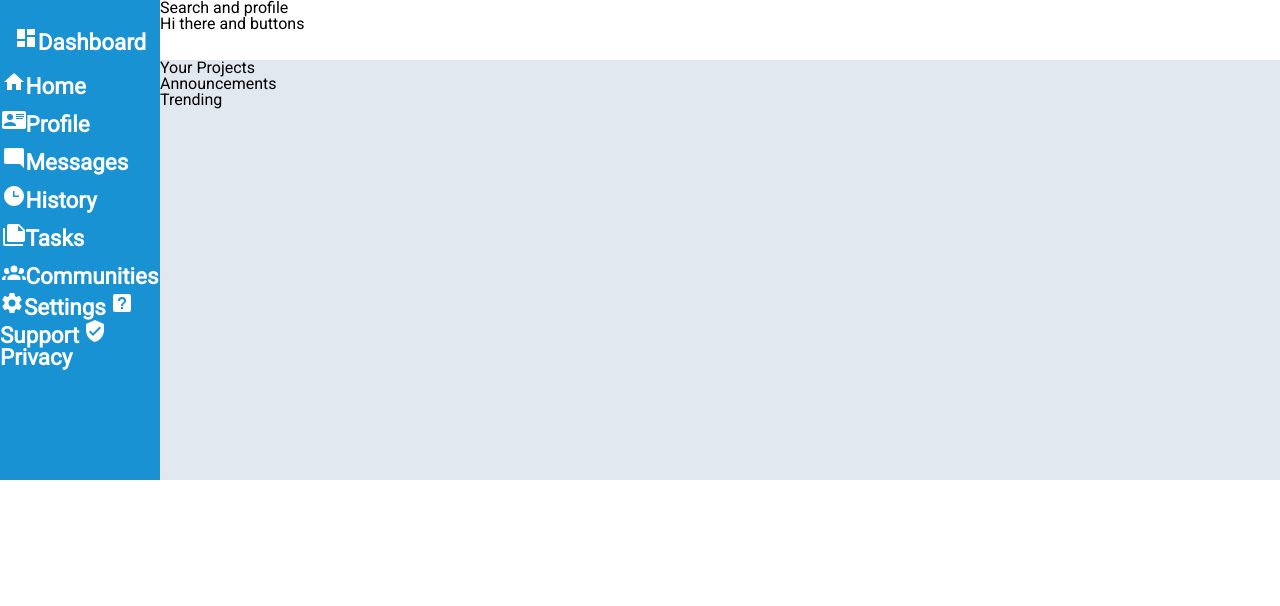
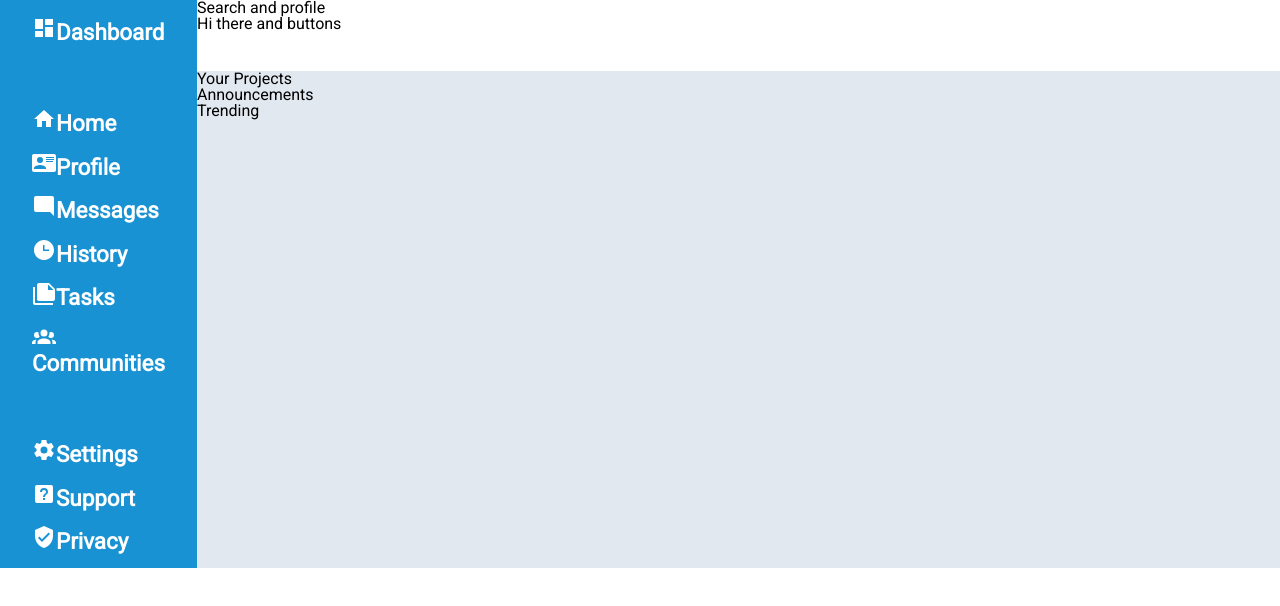
Before and after one commit to facufrau/odin-admin-dashboard, a plain HTML site: page index.html in a window 1280 px wide. Drawn offline with Linux system fonts and the light colour scheme.

Commit message:
Fix layout for side navbar

```diff
--- a/styles.css
+++ b/styles.css
@@ -32,24 +32,19 @@ nav {
     grid-area: nav;
     background-color: var(--accent-color);
     display: grid;
-    grid-template-rows: 80px 200px 100px 100px;
+    grid-template-columns: 1fr;
+    grid-auto-rows: auto;
     align-items: center;
-    justify-items: center;
+    align-content: start;
+    row-gap: 2rem;
 }
 
-#nav-title {
-    grid-row: 1 / 2;
-}
-
-#nav-second {
-    grid-row: 2 / 3;
-    display: grid;
-    grid-auto-rows: 30px;
-    gap: 0.5em;
-}
-
-#nav-third {
-    grid-row: 3 / 4;
+nav > div {
+   display: grid;
+   grid-template-columns: 1fr;
+   grid-auto-rows: auto;
+   padding: 1rem 2rem;
+   gap: 1rem;
 }
 
 a.link-nav {
```
